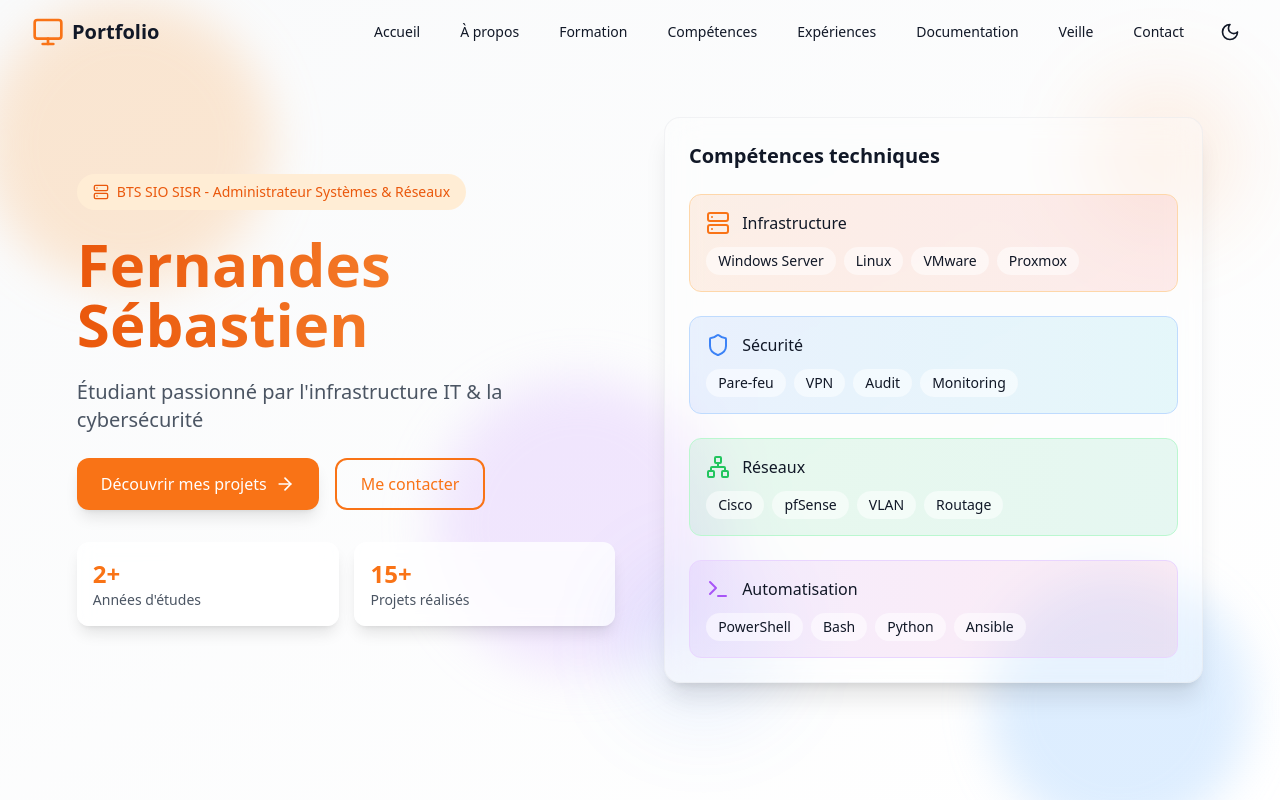
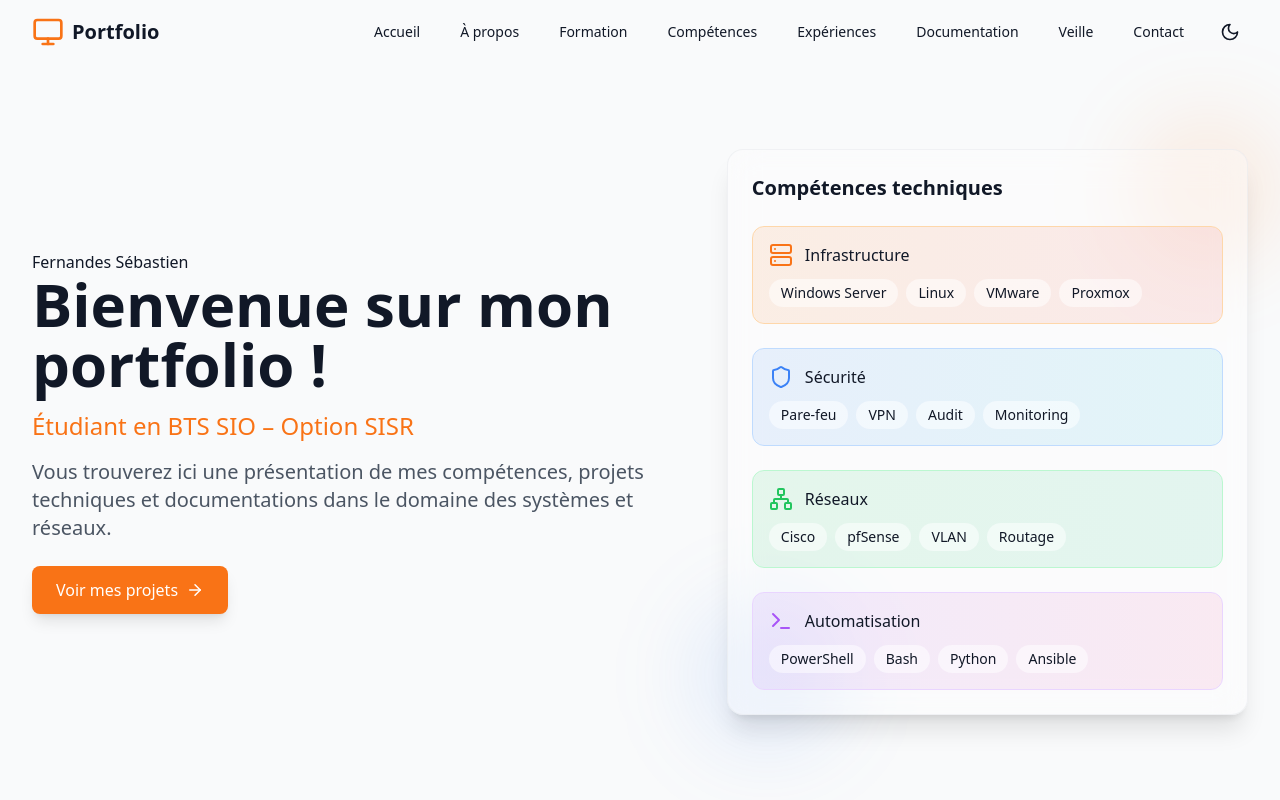
Before and after one commit to CapitaineRick/Portfolio, a React (Vite) app: page / in a window 1280 px wide. Shown: the top 800 px of the page. Built offline with nearby package versions, Linux system fonts and the light colour scheme.

Commit message:
Restore Hero left section

```diff
--- a/src/components/sections/Hero.tsx
+++ b/src/components/sections/Hero.tsx
@@ -33,79 +33,39 @@ const Hero: React.FC = () => {
     }
   };
 
-  const scrollToContact = () => {
-    const contactSection = document.querySelector('#contact');
-    if (contactSection) {
-      contactSection.scrollIntoView({ behavior: 'smooth' });
-    }
-  };
-
   return (
     <section
       id="home"
-      className="min-h-screen flex items-center relative overflow-hidden bg-gradient-to-br from-gray-50 to-white dark:from-gray-900 dark:to-gray-800"
+      className="min-h-screen flex items-center py-20"
     >
-      {/* Animated background elements */}
-      <div className="absolute inset-0 overflow-hidden">
-        <div className="absolute top-0 -left-4 w-72 h-72 bg-orange-300/30 dark:bg-orange-500/10 rounded-full mix-blend-multiply filter blur-xl animate-blob" />
-        <div className="absolute -bottom-8 right-0 w-72 h-72 bg-blue-300/30 dark:bg-blue-500/10 rounded-full mix-blend-multiply filter blur-xl animate-blob animation-delay-2000" />
-        <div className="absolute top-1/2 left-1/3 w-72 h-72 bg-purple-300/30 dark:bg-purple-500/10 rounded-full mix-blend-multiply filter blur-xl animate-blob animation-delay-4000" />
-      </div>
-
-      <div className="max-w-7xl mx-auto px-4 sm:px-6 lg:px-8 py-20 relative">
+      <div className="max-w-7xl mx-auto px-4 sm:px-6 lg:px-8 pt-16">
         <div
           ref={heroRef}
-          className="flex flex-col lg:flex-row items-center gap-12 transition-all duration-1000 opacity-0 translate-y-10"
+          className="flex flex-col md:flex-row items-center justify-between transition-all duration-1000 opacity-0 translate-y-10"
         >
-          {/* Left Column */}
-          <div className="lg:w-1/2 space-y-8">
-            <div className="space-y-6">
-              <div className="inline-flex items-center gap-2 px-4 py-2 rounded-full bg-orange-100 dark:bg-orange-900/30 text-orange-600 dark:text-orange-400 text-sm font-medium">
-                <Server className="w-4 h-4" />
-                BTS SIO SISR - Administrateur Systèmes & Réseaux
-              </div>
-
-              <h1 className="text-5xl md:text-6xl font-bold mb-4 bg-clip-text text-transparent bg-gradient-to-r from-orange-600 to-orange-400">
+          <div className="md:w-2/3 mb-8 md:mb-0">
+            <h1>
               Fernandes Sébastien
             </h1>
 
-              <p className="text-xl text-gray-600 dark:text-gray-300">
-                Étudiant passionné par l'infrastructure IT & la cybersécurité
+            <h2 className="text-4xl md:text-5xl lg:text-6xl font-bold mb-4">
+              Bienvenue sur mon portfolio !
+            </h2>
+            <h3 className="text-xl md:text-2xl font-medium text-orange-500 mb-4">
+              Étudiant en BTS SIO – Option SISR
+            </h3>
+            <p className="text-lg md:text-xl mb-6 max-w-2xl text-gray-600 dark:text-gray-300">
+              Vous trouverez ici une présentation de mes compétences, projets techniques
+              et documentations dans le domaine des systèmes et réseaux.
             </p>
-
-              <div className="flex flex-wrap gap-4">
             <button
               onClick={scrollToProjects}
-                  className="px-6 py-3 bg-orange-500 text-white rounded-xl
-                            hover:bg-orange-600 transform hover:scale-105
-                            transition-all duration-300 shadow-lg hover:shadow-orange-500/25
-                            flex items-center gap-2"
+              className="flex items-center px-6 py-3 bg-orange-500 text-white rounded-lg
+                        hover:bg-orange-600 transition-colors shadow-lg hover:shadow-xl"
             >
-                  Découvrir mes projets
-                  <ArrowRight className="w-5 h-5" />
+              Voir mes projets
+              <ArrowRight className="ml-2" size={18} />
             </button>
-                <button
-                  onClick={scrollToContact}
-                  className="px-6 py-3 border-2 border-orange-500 text-orange-500
-                            hover:bg-orange-50 dark:hover:bg-orange-900/10 rounded-xl
-                            transform hover:scale-105 transition-all duration-300
-                            flex items-center gap-2"
-                >
-                  Me contacter
-                </button>
-              </div>
-            </div>
-
-            <div className="grid grid-cols-2 gap-4">
-              <div className="p-4 rounded-xl bg-white/80 dark:bg-gray-800/80 backdrop-blur shadow-lg">
-                <div className="font-bold text-2xl text-orange-500">2+</div>
-                <div className="text-sm text-gray-600 dark:text-gray-400">Années d'études</div>
-              </div>
-              <div className="p-4 rounded-xl bg-white/80 dark:bg-gray-800/80 backdrop-blur shadow-lg">
-                <div className="font-bold text-2xl text-orange-500">15+</div>
-                <div className="text-sm text-gray-600 dark:text-gray-400">Projets réalisés</div>
-              </div>
-            </div>
           </div>
 
           {/* Right Column */}
```
Lines whose indentation alone changed are shown as unchanged.
